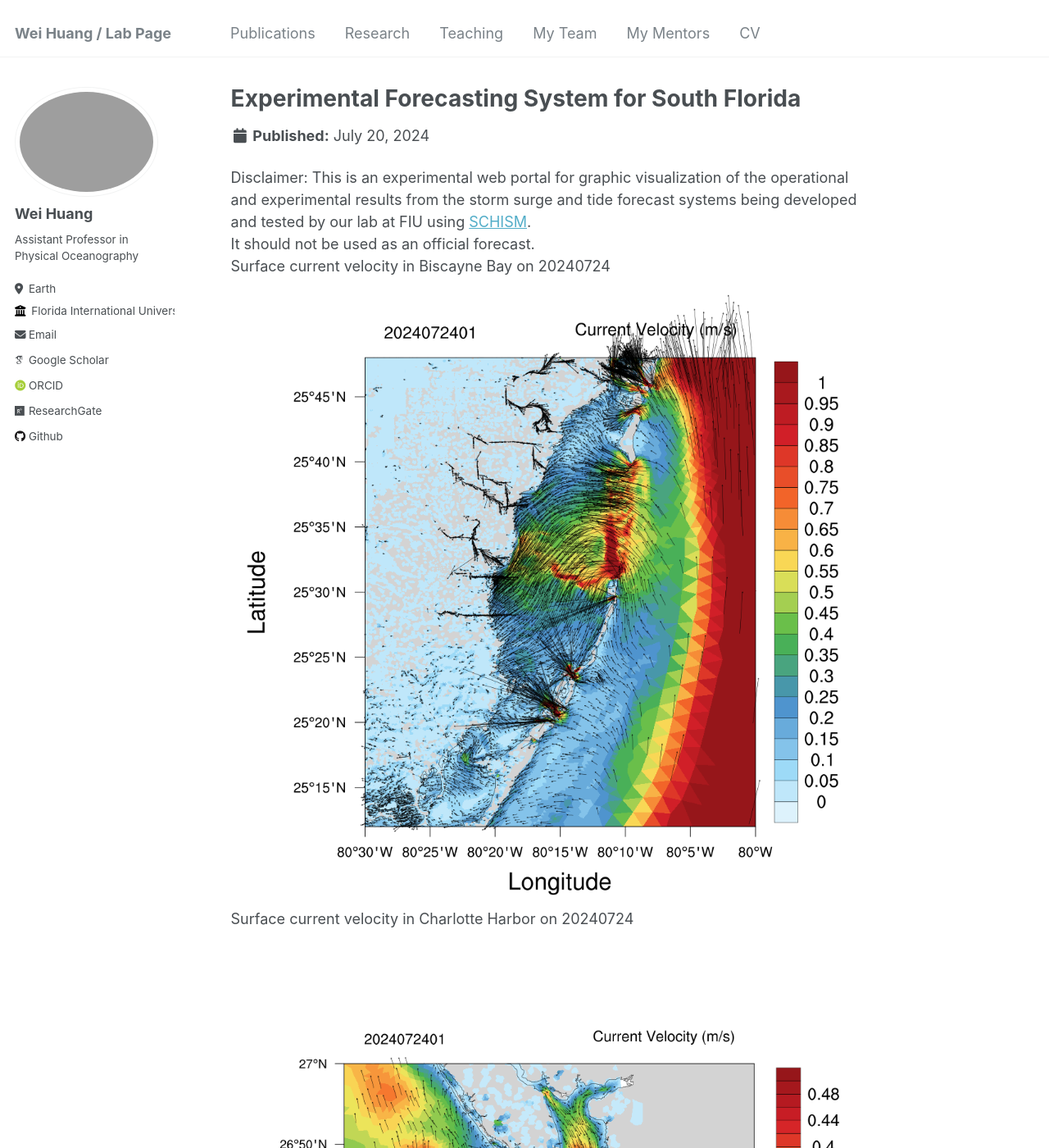
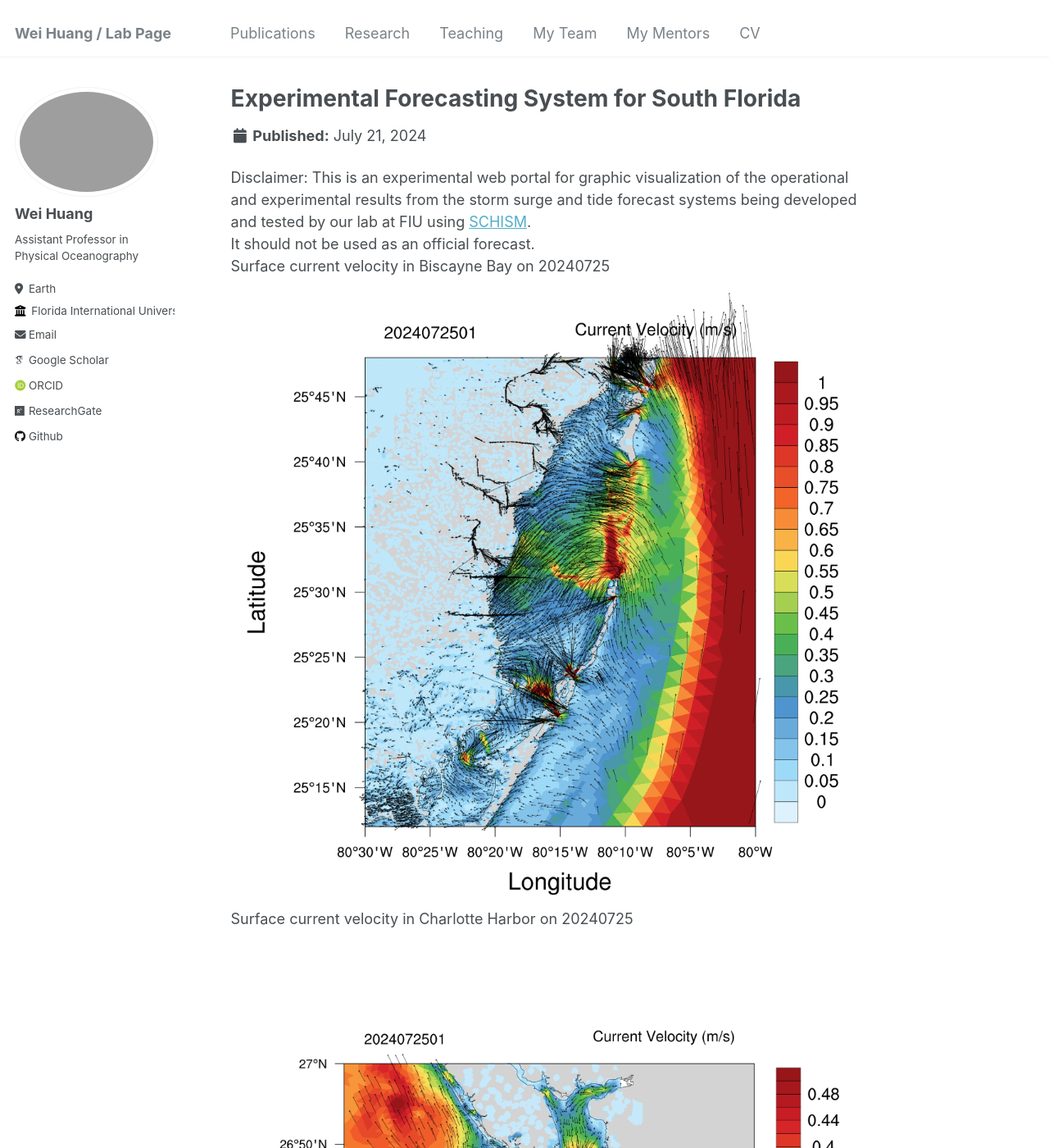
Before and after one commit to huang96169/huang96169.github.io, a Jekyll site: the page built from _research/research-1.md, in a window 1280 px wide and 1400 px high. Shown: the whole window at 82% size. Built offline with Jekyll 4.4.1, drawn with Linux system fonts in a browser that asks for light colours; some web fonts are replaced; some of the changed text lies outside the part shown.

Commit message:
replaced research_uv1.gif research_salt1.gif research_temp1.gif and replaced research_elev2.gif research_uv2.gif research_salt2.gif research_temp2.gif

```diff
--- a/_research/research-1.md
+++ b/_research/research-1.md
@@ -1,7 +1,7 @@
 ---
 title: "Experimental Forecasting System for South Florida"
-short: Surface current velocity of South Florida from 20240720 to 20240724
-date: 2024-07-20
+short: Surface current velocity of South Florida from 20240721 to 20240725
+date: 2024-07-21
 short1: "Disclaimer: This is an experimental web portal for graphic visualization of the operational and experimental results from the storm surge and tide forecast systems being developed and tested by our lab at FIU using [SCHISM](https://ccrm.vims.edu/schismweb/). It should not be used as an official forecast."
 excerpt: "<img src='/images/research_uv1.gif'>"
 collection: research
@@ -10,11 +10,11 @@ collection: research
 Disclaimer:
 This is an experimental web portal for graphic visualization of the operational and experimental results from the storm surge and tide forecast systems being developed and tested by our lab at FIU using [SCHISM](https://ccrm.vims.edu/schismweb/).<br/>
 It should not be used as an official forecast.<br/>
-Surface current velocity in Biscayne Bay on 20240724<br/>
+Surface current velocity in Biscayne Bay on 20240725<br/>
 <img src='/images/research_Bbay.png'>
-Surface current velocity in Charlotte Harbor on 20240724<br/>
+Surface current velocity in Charlotte Harbor on 20240725<br/>
 <img src='/images/research_Cbay.png'>
-Surface current velocity in Tampa Bay on 20240724<br/>
+Surface current velocity in Tampa Bay on 20240725<br/>
 <img src='/images/research_Tbay.png'>
 The map below showns observational stations used for validating the model's results, as well as the horizontal grid. <br/>
 The horizontal grid for SCHISM in simulating Biscayne Bay in South Florida, using flexible resolution resolving levees and canals (1-2 m), watershed rural and urban areas (30m-50m) and coastal ocean (500m-5km).<br/>
```
Also changed, not shown: _research/research-2.md (+6 -6 lines), images/research_Bbay.png, images/research_Cbay.png, images/research_Tbay.png, images/research_maxelev2.gif.
